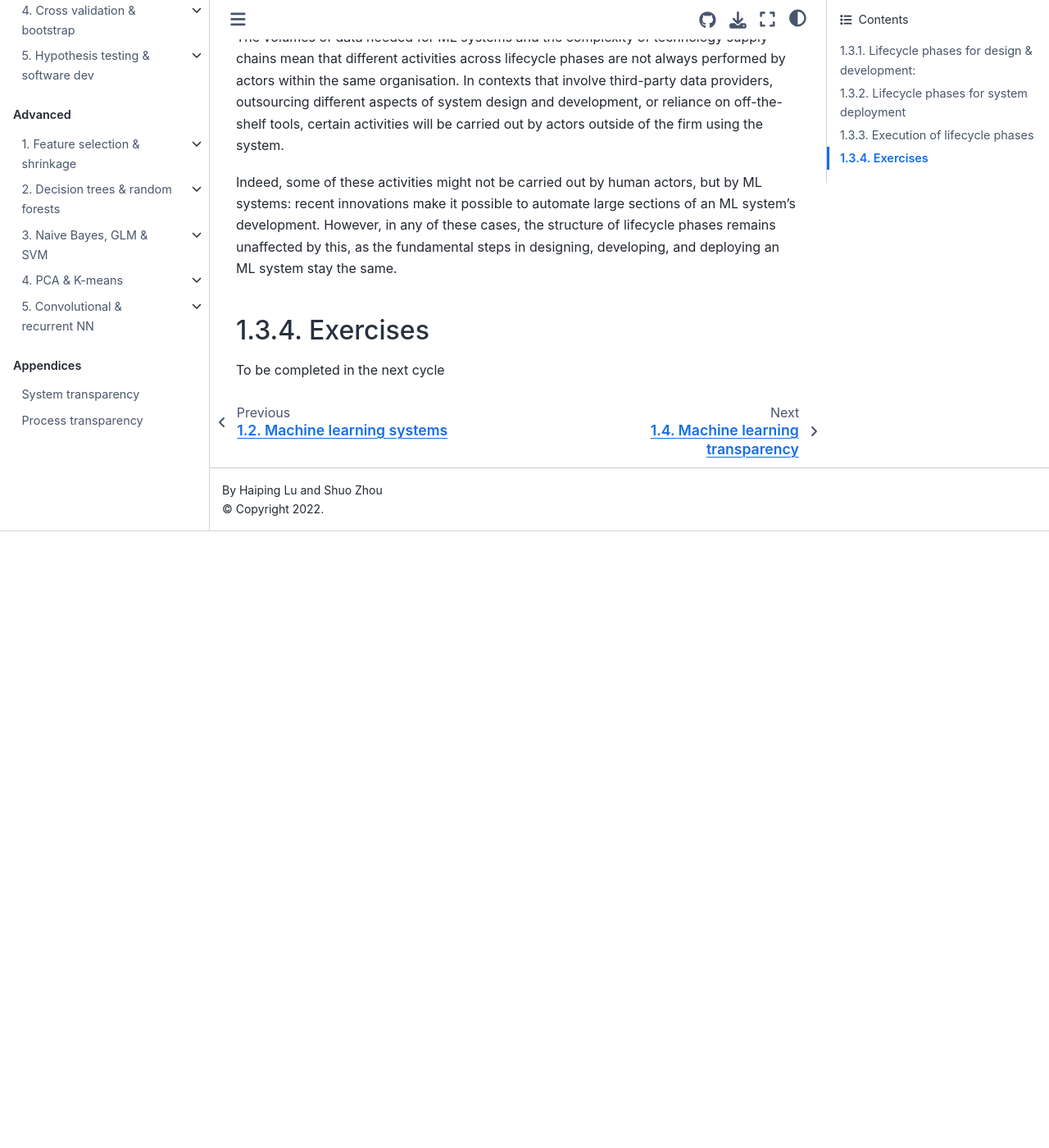
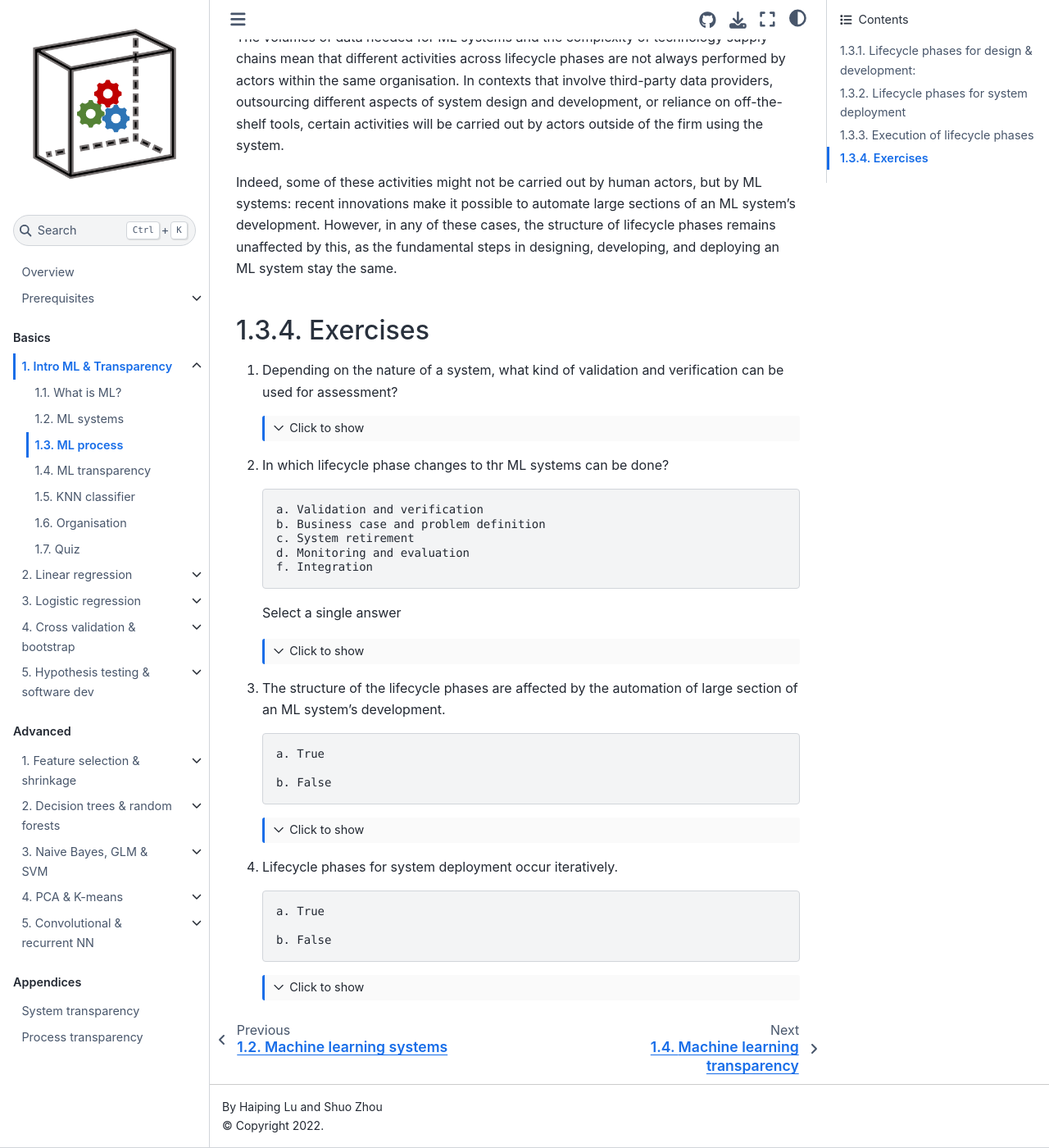
Before and after one commit to pykale/transparentML, a Jupyter Book: the page built from content/01-intro/ml-process.md, in a window 1280 px wide and 1400 px high, scrolled down 1616 px. Shown: the whole window at 82% size. Built offline with Jupyter Book 1.0.4 settings and Sphinx 7.4.7 and the Sphinx Book theme 1.1.4, drawn with Linux system fonts in a browser that asks for light colours; pages that are not in the unit, such as notebooks, are missing from menus; before the commit the page ends 2264 px from its top, so only the background shows below that.

Commit message:
Created ml-process exercises.

````diff
--- a/content/01-intro/ml-process.md
+++ b/content/01-intro/ml-process.md
@@ -29,4 +29,35 @@ Indeed, some of these activities might not be carried out by human actors, but b
 
 ### Exercises
 
-To be completed in the next cycle
+1. Depending on the nature of a system, what kind of validation and verification can be used for assessment?
+    ```{toggle}
+    Answer:
+    ```
+2. In which lifecycle phase changes to thr ML systems can be done?
+
+       a. Validation and verification
+       b. Business case and problem definition
+       c. System retirement
+       d. Monitoring and evaluation
+       f. Integration
+    Select a single answer
+    ```{toggle}
+    Answer:
+    ```
+
+3. The structure of the lifecycle phases are affected by the automation of large section of an ML system's development.
+
+       a. True
+
+       b. False
+    ```{toggle}
+    Answer:
+    ```
+4. Lifecycle phases for system deployment occur iteratively.
+
+       a. True
+
+       b. False
+    ```{toggle}
+    Answer:
+    ```
````
